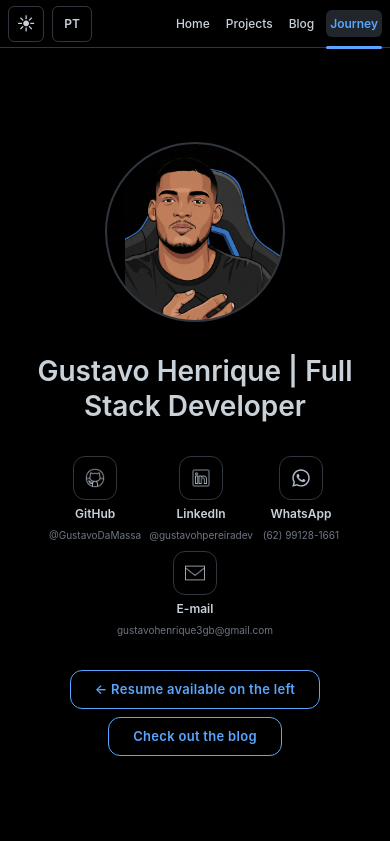
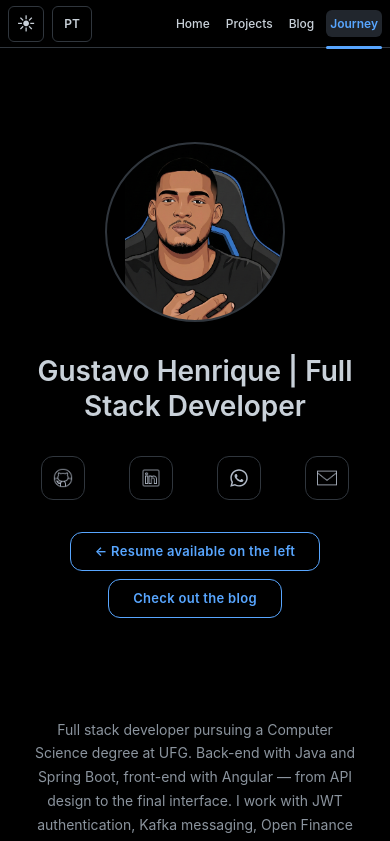
Before and after one commit to GustavoDaMassa/PortifolioSite, a React (Vite) app: page /trajetoria in a window 390 px wide. Shown: the top 841 px of the page. Built offline with nearby package versions, Linux system fonts and the light colour scheme.

Commit message:
style: remove name and value labels from social icons

```diff
--- a/src/components/ProfileSection/ProfileSection.jsx
+++ b/src/components/ProfileSection/ProfileSection.jsx
@@ -27,8 +27,6 @@ export const ProfileSection = () => {
             <span className={styles.socialIcon}>
               <img src={link.icon} alt={link.alt} />
             </span>
-            <span className={styles.socialName}>{link.name}</span>
-            <span className={styles.socialValue}>{link.value}</span>
           </a>
         ))}
       </div>
--- a/src/components/ProfileSection/ProfileSection.module.css
+++ b/src/components/ProfileSection/ProfileSection.module.css
@@ -105,17 +105,6 @@
   filter: brightness(0) saturate(100%) invert(61%) sepia(89%) saturate(2798%) hue-rotate(197deg) brightness(103%) contrast(101%);
 }
 
-.socialName {
-  font-size: 14px;
-  font-weight: 600;
-  color: var(--color-text-primary);
-}
-
-.socialValue {
-  font-size: 12px;
-  color: var(--color-text-tertiary);
-}
-
 /* Responsive */
 @media (max-width: 768px) {
   .profileSection {
@@ -139,14 +128,6 @@
   .socialIcon img {
     width: 22px;
     height: 22px;
-  }
-
-  .socialName {
-    font-size: 13px;
-  }
-
-  .socialValue {
-    font-size: 11px;
   }
 }
 
@@ -181,13 +162,4 @@
     width: 20px;
     height: 20px;
   }
-
-  .socialName {
-    font-size: 12px;
-  }
-
-  .socialValue {
-    font-size: 10px;
-    word-break: break-all;
-  }
 }
```
